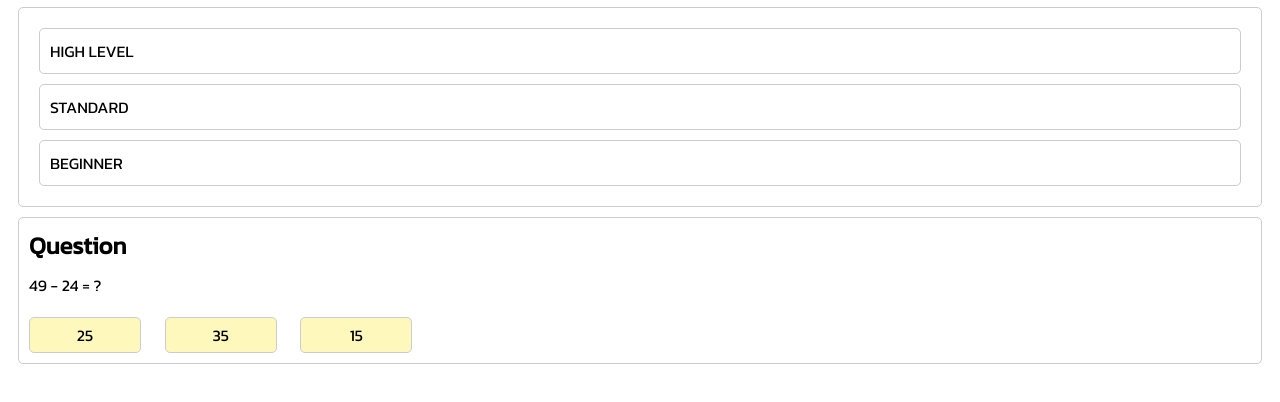
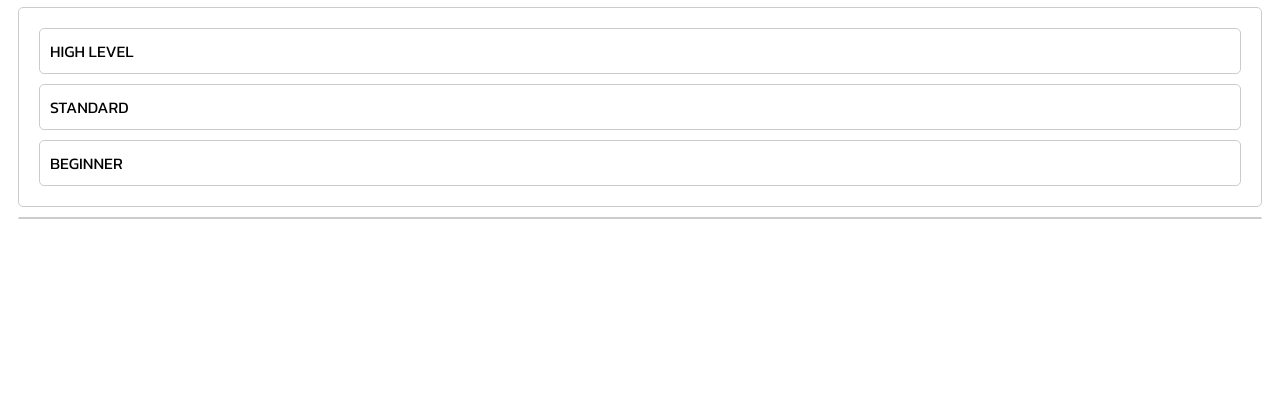
Before and after one commit to CHARI-AKIO/typescriptWithHtml-traning, a website built with webpack: page public/index.html in a window 1280 px wide. Shown: the part 76-478 px from the top of the page. Built offline with nearby package versions, Linux system fonts and the light colour scheme.

Commit message:
スクショ用に表示していた問題がそのままになっていたので削除

```diff
--- a/public/index.html
+++ b/public/index.html
@@ -19,16 +19,7 @@
       <li class="course">BEGINNER</li>
     </ul>
     <div class="question_area">
-      <p class="question_title">Question</p>
-      <p id="question">
-        <!-- ここに問題文が表示される -->
-        49 - 24 = ?
-      </p>
-      <div class="choices_area">
-        <div class="select_button">25</div>
-        <div class="select_button">35</div>
-        <div class="select_button">15</div>
-      </div>
+      <div class="choise_area"></div>
     </div>
     <script src="app.js"></script>
   </body>
```
